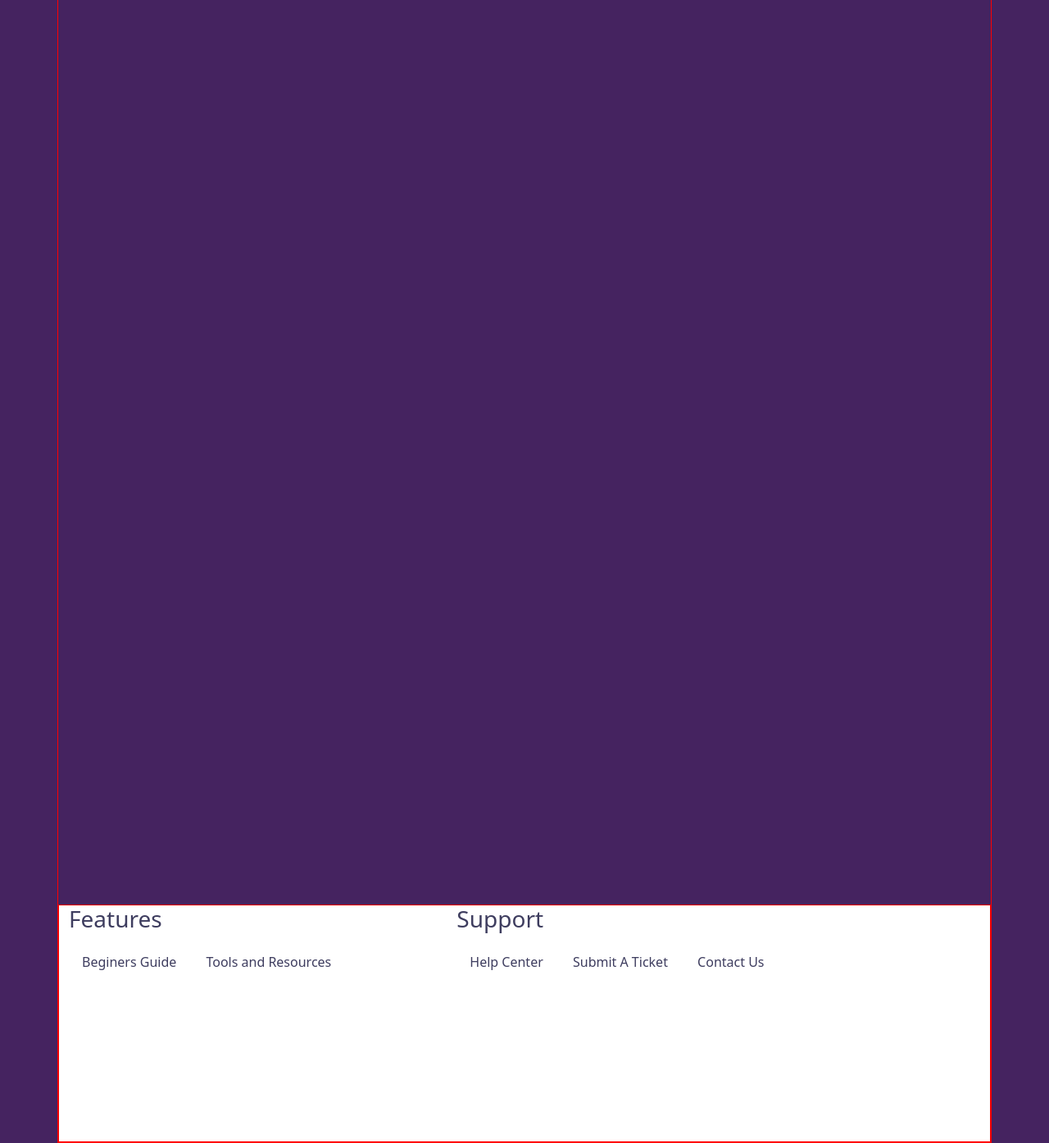
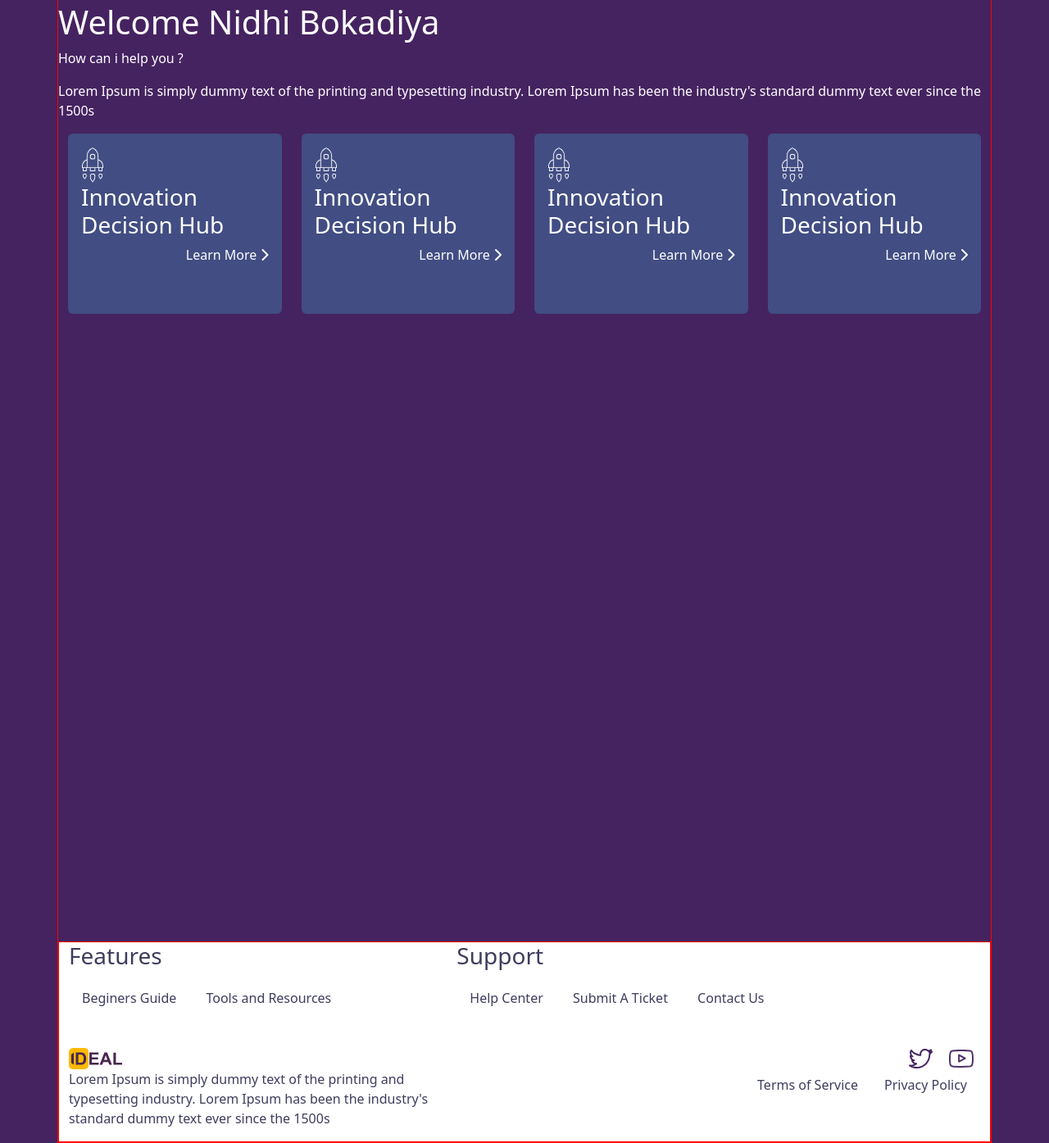
Before and after one commit to devu140199/19feb2024, a plain HTML site: page index.html in a window 1280 px wide. Shown: the part 162-1557 px from the top of the page at 82% size. Drawn offline with nearby package versions, Linux system fonts and the light colour scheme.

Commit message:
update menus list

```diff
--- a/index.html
+++ b/index.html
@@ -1,10 +1,10 @@
 <!DOCTYPE html>
-<!DOCTYPE html>
+
 <html lang="en">
     <head>
         <meta charset="UTF-8">
         <meta name="viewport" content="width=device-width, initial-scale=1.0">
-        <link rel="stylesheet" href="https://cdnjs.cloudflare.com/ajax/libs/font-awesome/6.5.1/css/all.min.css" integrity="sha512-DTOQO9RWCH3ppGqcWaEA1BIZOC6xxalwEsw9c2QQeAIftl+Vegovlnee1c9QX4TctnWMn13TZye+giMm8e2LwA==" crossorigin="anonymous" referrerpolicy="no-referrer" />
+        <link rel="stylesheet" href="https://cdnjs.cloudflare.com/ajax/libs/font-awesome/6.5.1/css/all.min.css" integrity="sha512-DTOQO9RWCH3ppGqcWaEA1BIZOC6xxalwEsw9c2QQeAIftl+Vegovlnee1c9QX4TctnWMn13TZye+giMm8e2LwA==" crossorigin="anonymous" referrerpolicy="no-referrer">
         <link href="https://cdn.jsdelivr.net/npm/bootstrap@5.3.2/dist/css/bootstrap.min.css" rel="stylesheet" integrity="sha384-T3c6CoIi6uLrA9TneNEoa7RxnatzjcDSCmG1MXxSR1GAsXEV/Dwwykc2MPK8M2HN" crossorigin="anonymous">
         <title>IDEAL</title>
         <style>
@@ -35,13 +35,31 @@
                 left: 0px;
             }
             .d_footer{
-                height: 290px;
                 background: #fff;
                 bottom: 0px;
                 color: #3E3D5F;
             }
             .d_footer h3{
                 padding-bottom: 15px;
+            }
+            .d_footer *{
+                color: #3E3D5F;
+            }
+            .d_bb{
+                height: 220px;
+                background: #424D83;
+            }
+            .d_bb:hover{
+                cursor: pointer;
+                height: 450px;
+                background: #798CE7;
+            }
+            .d_sub_bb{
+                display: none;
+                height: 280px;
+            }
+            .d_bb:hover .d_sub_bb{
+                display: block;
             }
 
         </style>
@@ -52,7 +70,6 @@
                 <div class="float-start ps-1 pt-5">
                     <a href="#"><img src="./image/Ideal-logo-07.png" height="30" alt="logo"></a>
                 </div>
-                <!-- <div class=""></div> -->
                 <ul class="nav float-end h-100 d-flex align-items-center pe-3">
                     <li class="nav-item rounded-bottom-3">
                       <a class="nav-link text-warning" href="#">Home</a>
@@ -72,9 +89,49 @@
                     </li>
                   </ul>
             </header>
-            <div class="main"></div>
+            <div class="main mt-5 text-white">
+                <div>
+                    <h1>Welcome Nidhi Bokadiya</h1>
+                    <p>How can i help you ?</p>
+                    <p>Lorem Ipsum is simply dummy text of the printing and typesetting industry. Lorem Ipsum has been the industry's standard dummy text ever since the 1500s</p>
+                        <div class="row m-0">
+                            <div class="col">
+                                <div class="d_bb rounded p-3">
+                                    <img src="./image/launch.svg" alt="l1">
+                                    <h3>Innovation Decision Hub</h3>
+                                    <div class="d_sub_bb"> <img class="img-fluid" src="./image/e1.png" alt="e1"></div>
+                                    <a href="#" class="float-end text-white text-decoration-none mt-0">Learn More <i class="fa-solid fa-chevron-right"></i></a>
+                                </div>
+                            </div>
+                            <div class="col">
+                                <div class="d_bb rounded p-3">
+                                    <img src="./image/launch.svg" alt="l1">
+                                    <h3>Innovation Decision Hub</h3>
+                                    <div class="d_sub_bb"> <img class="img-fluid" src="./image/e2.png" alt="e1"></div>
+                                    <a href="#" class="float-end text-white text-decoration-none mt-0">Learn More <i class="fa-solid fa-chevron-right"></i></a>
+                                </div>
+                            </div>
+                            <div class="col">
+                                <div class="d_bb rounded p-3">
+                                    <img src="./image/launch.svg" alt="l1">
+                                    <h3>Innovation Decision Hub</h3>
+                                    <div class="d_sub_bb"> <img class="img-fluid" src="./image/e3.png" alt="e1"></div>
+                                    <a href="#" class="float-end text-white text-decoration-none mt-0">Learn More <i class="fa-solid fa-chevron-right"></i></a>
+                                </div>
+                            </div>
+                            <div class="col">
+                                <div class="d_bb rounded p-3">
+                                    <img src="./image/launch.svg" alt="l1">
+                                    <h3>Innovation Decision Hub</h3>
+                                    <div class="d_sub_bb"> <img class="img-fluid" src="./image/e4.png" alt="e1"></div>
+                                    <a href="#" class="float-end text-white text-decoration-none mt-0">Learn More <i class="fa-solid fa-chevron-right"></i></a>
+                                </div>
+                            </div>
+                        </div>
+                </div>
+            </div>
             <footer class=" container d_footer d_tbdr position-absolute">
-                <div class="row">
+                <div class="row mb-5">
                     <div class="col-5">
                         <h3>Features</h3>
                         <a href="#" class="text-decoration-none p-3" style="color: #3E3D5F;">Beginers Guide</a>
@@ -87,6 +144,30 @@
                         <a href="#" class="text-decoration-none p-3" style="color: #3E3D5F;">Contact Us</a>
                     </div>
                 </div>
+                <div class="row">
+                    <div class="col-5">
+                        <a href="#" class="text-decoration-none"><img src="./image/logo1.svg" alt="logo1"></a>
+                        <p>Lorem Ipsum is simply dummy text of the printing and typesetting industry. Lorem Ipsum has been the industry's standard dummy text ever since the 1500s</p>
+                </div>
+                    <div class="col-7">
+                        <div>
+                            <div class="float-end">
+                            <a href="#" class="text-decoration-none p-2"><img src="./image/twitter.svg" alt="twt"></a>
+                            <a href="#" class="text-decoration-none p-2"><img src="./image/youtube-icon.svg" alt="youtube"></a>
+                            </div>
+                            <div class="clearfix"></div>
+                        <ul class="nav float-end">
+                            <li class="nav-item">
+                            <a class="nav-link" href="#">Terms of Service</a>
+                            </li>
+                            <li class="nav-item">
+                            <a class="nav-link" href="#">Privacy Policy</a>
+                            </li>
+                        </ul>
+                        </div>
+                    </div>
+                </div>
+
             </footer>
         </div>
         <script src="https://cdn.jsdelivr.net/npm/bootstrap@5.3.2/dist/js/bootstrap.bundle.min.js" integrity="sha384-C6RzsynM9kWDrMNeT87bh95OGNyZPhcTNXj1NW7RuBCsyN/o0jlpcV8Qyq46cDfL" crossorigin="anonymous"></script>
```
Also changed, not shown: image/e1.png (added), image/e2.png (added), image/e3.png (added), image/e4.png (added), image/launch.svg (added), image/logo1.svg (added), image/twitter.svg (added), image/youtube-icon.svg (added).
